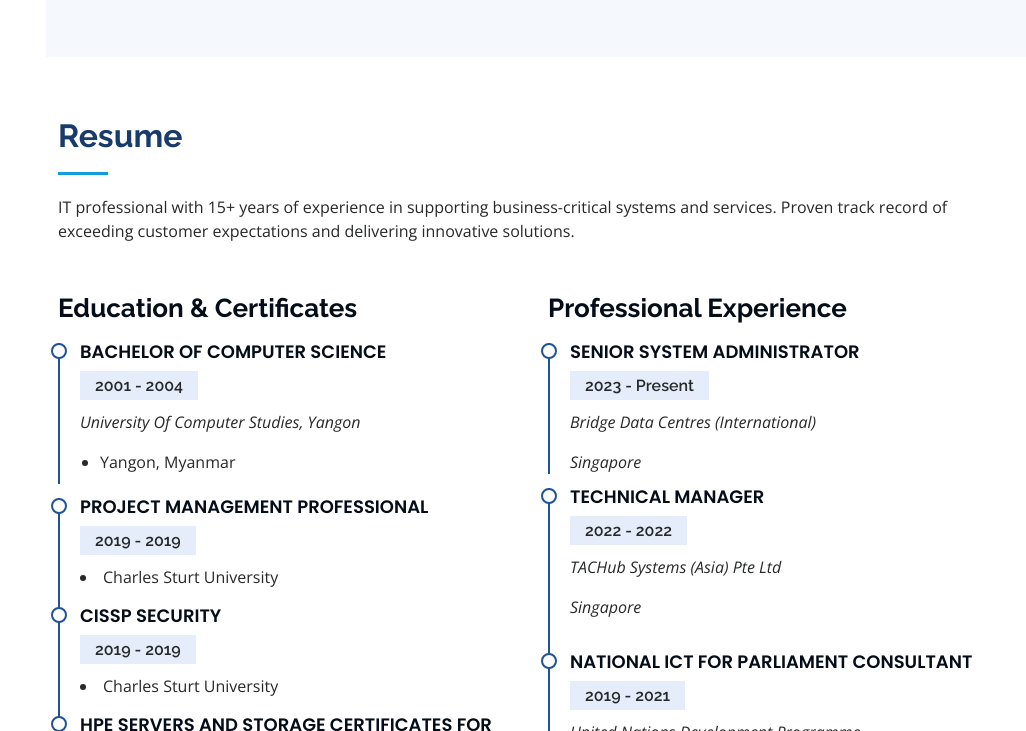
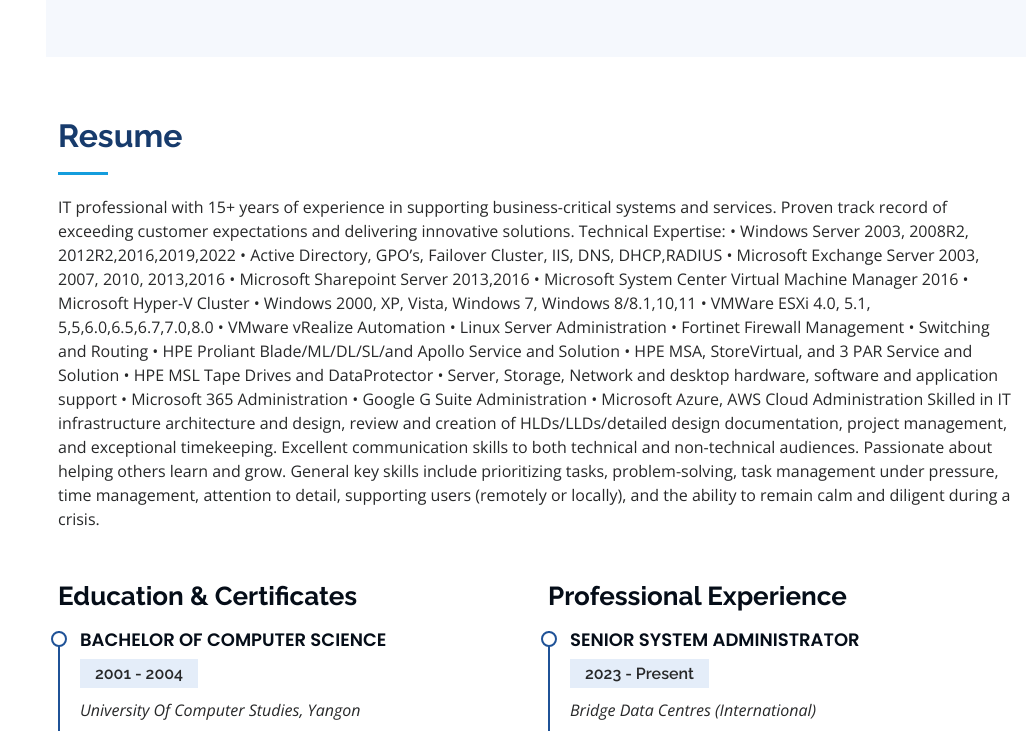
Before and after one commit to myatmoethwin/myatmoethwin.github.io, a plain HTML site: page index.html in a window 1280 px wide. Shown: the part 1731-2462 px from the top of the page, without its empty margins (254-1280 px from the left). Drawn offline with nearby package versions, Linux system fonts and the light colour scheme; files whose address does not match are found by name.

Commit message:
Update index.html

```diff
--- a/index.html
+++ b/index.html
@@ -159,7 +159,32 @@
 
         <div class="section-title">
           <h2>Resume</h2>
-          <p>IT professional with 15+ years of experience in supporting business-critical systems and services. Proven track record of exceeding customer expectations and delivering innovative solutions. </p>
+          <p>IT professional with 15+ years of experience in supporting business-critical systems and services. Proven track record of exceeding customer expectations and delivering innovative solutions.
+
+Technical Expertise:
+• Windows Server 2003, 2008R2, 2012R2,2016,2019,2022
+• Active Directory, GPO’s, Failover Cluster, IIS, DNS, DHCP,RADIUS
+• Microsoft Exchange Server 2003, 2007, 2010, 2013,2016
+• Microsoft Sharepoint Server 2013,2016
+• Microsoft System Center Virtual Machine Manager 2016
+• Microsoft Hyper-V Cluster
+• Windows 2000, XP, Vista, Windows 7, Windows 8/8.1,10,11
+• VMWare ESXi 4.0, 5.1, 5,5,6.0,6.5,6.7,7.0,8.0
+• VMware vRealize Automation
+• Linux Server Administration
+• Fortinet Firewall Management
+• Switching and Routing
+• HPE Proliant Blade/ML/DL/SL/and Apollo Service and Solution
+• HPE MSA, StoreVirtual, and 3 PAR Service and Solution
+• HPE MSL Tape Drives and DataProtector
+• Server, Storage, Network and desktop hardware, software and application support
+• Microsoft 365 Administration
+• Google G Suite Administration
+• Microsoft Azure, AWS Cloud Administration
+
+Skilled in IT infrastructure architecture and design, review and creation of HLDs/LLDs/detailed design documentation, project management, and exceptional timekeeping. Excellent communication skills to both technical and non-technical audiences. Passionate about helping others learn and grow.
+
+General key skills include prioritizing tasks, problem-solving, task management under pressure, time management, attention to detail, supporting users (remotely or locally), and the ability to remain calm and diligent during a crisis.</p>
         </div>
         <div class="row">
           <div class="col-lg-6" data-aos="fade-up">
```
